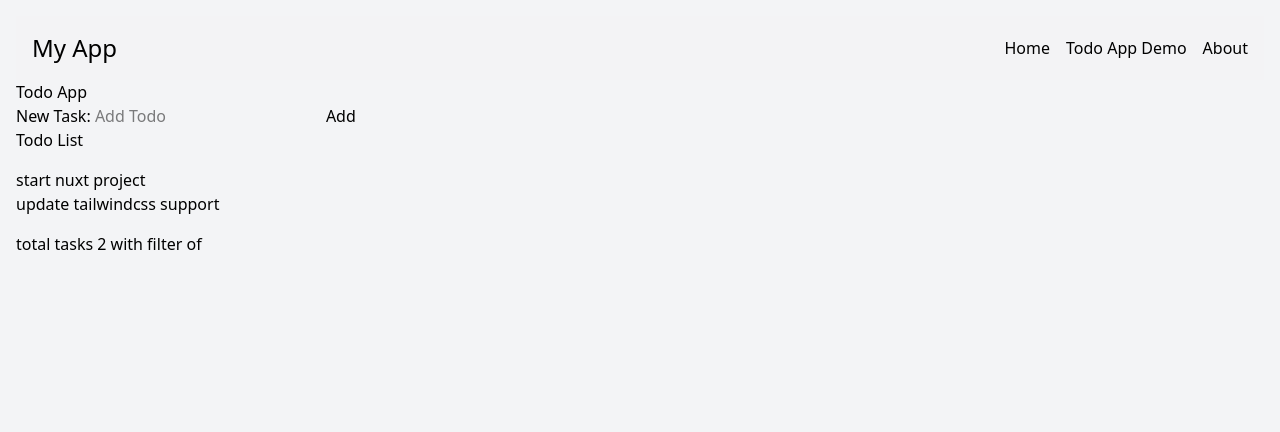
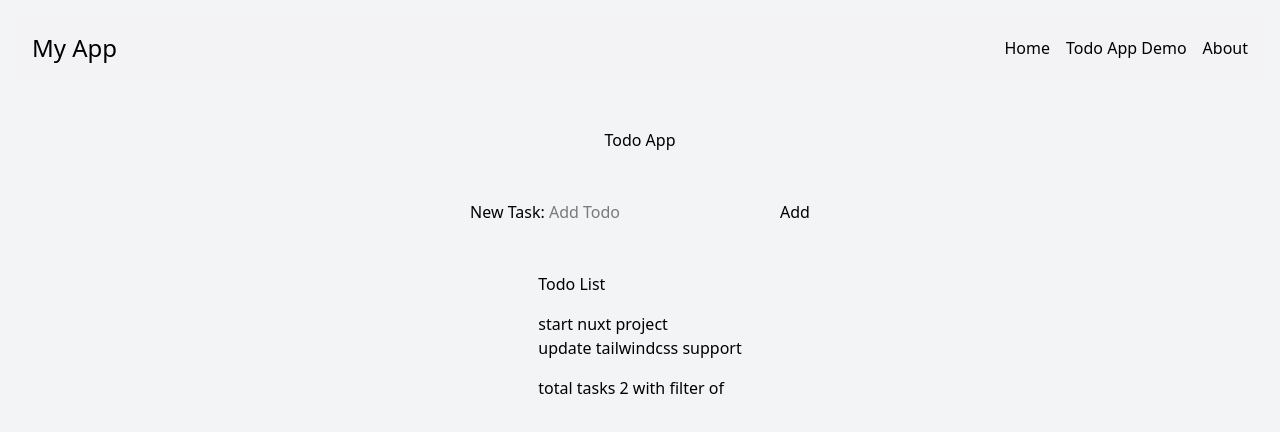
Before and after one commit to hhao99/nuxt-todo, a Nuxt app: page /todo in a window 1280 px wide. Shown: the top 432 px of the page. Built offline with nearby package versions, Linux system fonts and the light colour scheme.

Commit message:
updateing css

```diff
--- a/app/components/todo/TodoApp.vue
+++ b/app/components/todo/TodoApp.vue
@@ -3,7 +3,7 @@
     import TodoList from './TodoList.vue'
 </script>
 <template>
-    <div>
+    <div class="p-6 md:p-12 gap-6 md:gap-12 flex flex-col items-center">
         <h1>Todo App</h1>
         <AddTodo />
         <TodoList />
```
